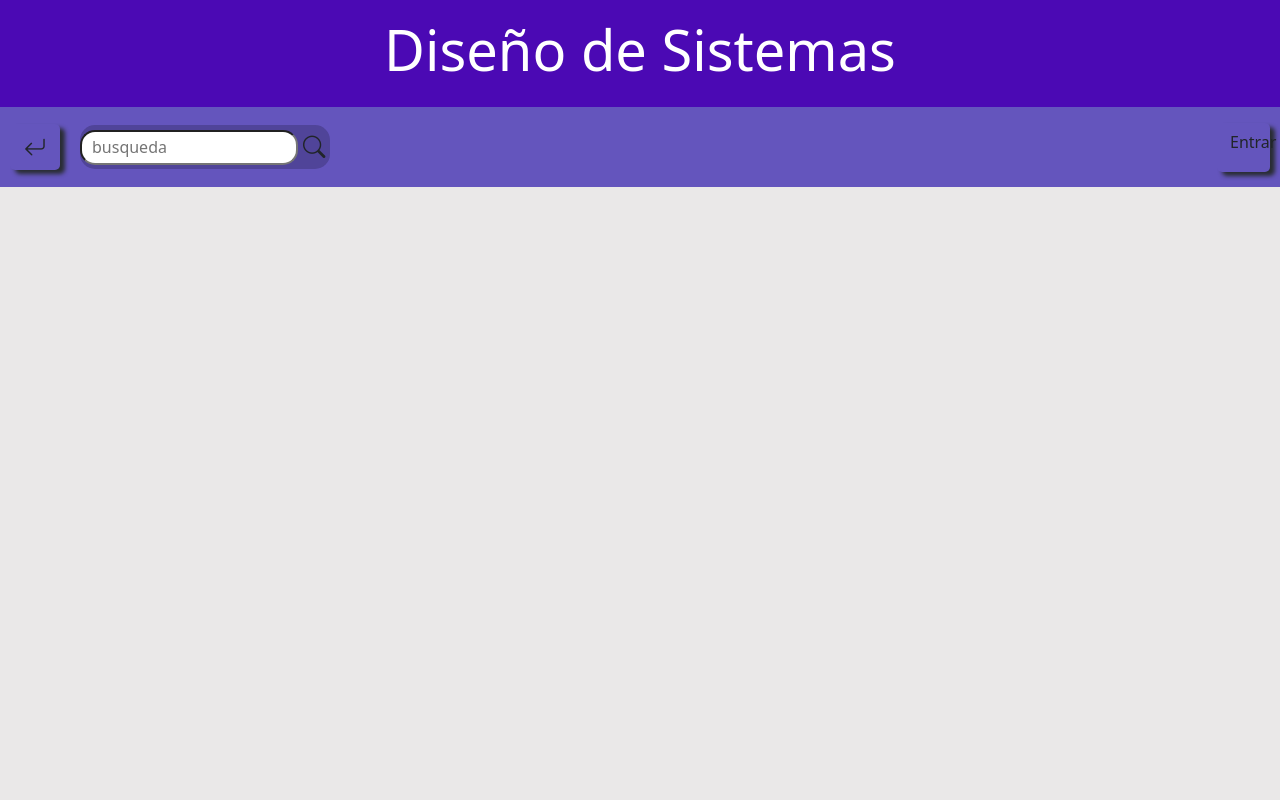
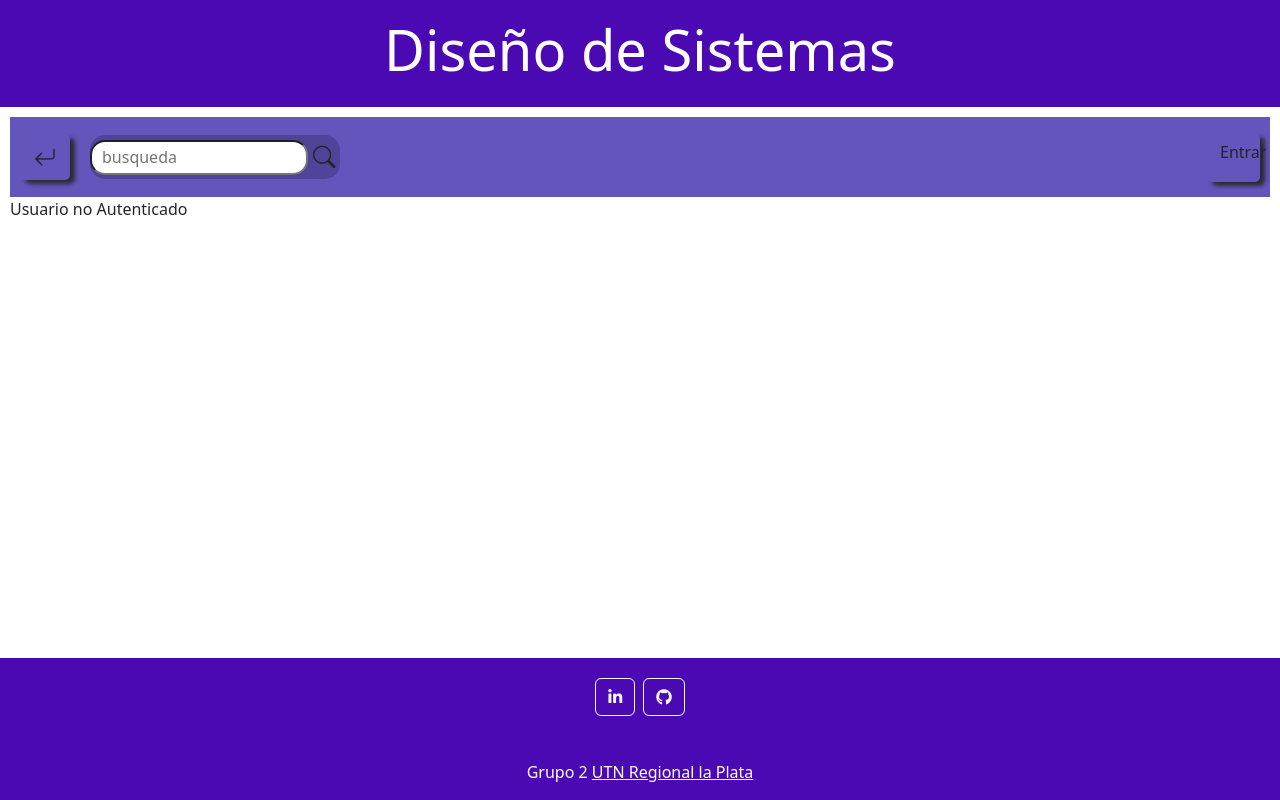
Before and after one commit to pchesini/frontDisenioSistemas, an Angular app: page /inicio in a window 1280 px wide. Shown: the top 800 px of the page. Built offline with nearby package versions, Linux system fonts and the light colour scheme.

Commit message:
Se corrigieron rutas

```diff
--- a/src/app/app.component.css
+++ b/src/app/app.component.css
@@ -0,0 +1,11 @@
+
+  .app-container {
+    display: flex;
+    flex-direction: column;
+    min-height: 100vh;
+  }
+
+  .main-content {
+    flex: 1;
+    padding: 10px; /* Ajusta el relleno según tus necesidades */
+  }
--- a/src/app/app.component.html
+++ b/src/app/app.component.html
@@ -1,8 +1,8 @@
-<div>
+<div class="app-container">
     <app-header></app-header>
-<app-nav></app-nav>
-<router-outlet></router-outlet>
-<div class="">
+    <div class="main-content">
+      <app-nav></app-nav>
+      <router-outlet></router-outlet>
+    </div>
     <app-footer></app-footer>
-</div>
-</div>
+  </div>
--- a/src/app/auth/login/login.component.html
+++ b/src/app/auth/login/login.component.html
@@ -32,7 +32,7 @@
             </div>
         </div>
         <div class="mt-2 proceed">
-            <button type="submit" (click)="login()" class="btn btn-primary btn-block">Iniciar Sesion</button>
+            <button type="submit" (click)="login()" routerLink="/pagina-principal"class="btn btn-primary btn-block">Iniciar Sesion</button>
         </div>
     </div>
 </form>
--- a/src/app/compartida/nav/nav.component.css
+++ b/src/app/compartida/nav/nav.component.css
@@ -1,17 +1,19 @@
 .container-fluid {
     max-width: 1440px;
-    height: 1124px;
+    /*height: 1124px;*/
     background-color: #EAE8E8;
   }
 
   /* -- BARRA DE NAVEGACION -- */
   nav {
-    max-width: 1440px;
-    height: 80px;
-    background-color: #6455BD;
 
-    display: flex;
-    justify-content: space-between;
+      max-width: 1440px;
+      height: 80px;
+      background-color: #6455BD;
+      display: flex;
+      justify-content: space-between;
+      margin-bottom: 0; /* Añade esto para eliminar el margen inferior */
+
   }
 
   .nav-izquierda {
--- a/src/app/pages/pagina-principal/pagina-principal.component.ts
+++ b/src/app/pages/pagina-principal/pagina-principal.component.ts
@@ -1,4 +1,6 @@
 import { Component } from '@angular/core';
+import { Usuario } from 'src/app/services/auth/Usuario';
+import { LoginService } from 'src/app/services/auth/login.service';
 
 @Component({
   selector: 'app-pagina-principal',
@@ -7,7 +9,10 @@ import { Component } from '@angular/core';
 })
 export class PaginaPrincipalComponent {
   cuadroVisible: string | null;  // Inicializar con null o algún otro valor inicial
-  constructor() {
+  //se agrego la funcionalidad de cerrar sesion
+  usuarioLogeado:boolean = false;
+userData?:Usuario;
+  constructor(private loginService: LoginService) {
     this.cuadroVisible = null;
   }
   mostrarCuadro(idCuadro: string) {
@@ -15,4 +20,8 @@ export class PaginaPrincipalComponent {
     this.cuadroVisible = this.cuadroVisible === idCuadro ? null : idCuadro;
     console.log(`Nuevo valor de cuadroVisible: ${this.cuadroVisible}`);
   }
+  ngOnDestroy(): void {
+    this.loginService.currentUserData.unsubscribe();
+    this.loginService.currentUserLoginOn.unsubscribe();
 }
+}
```
